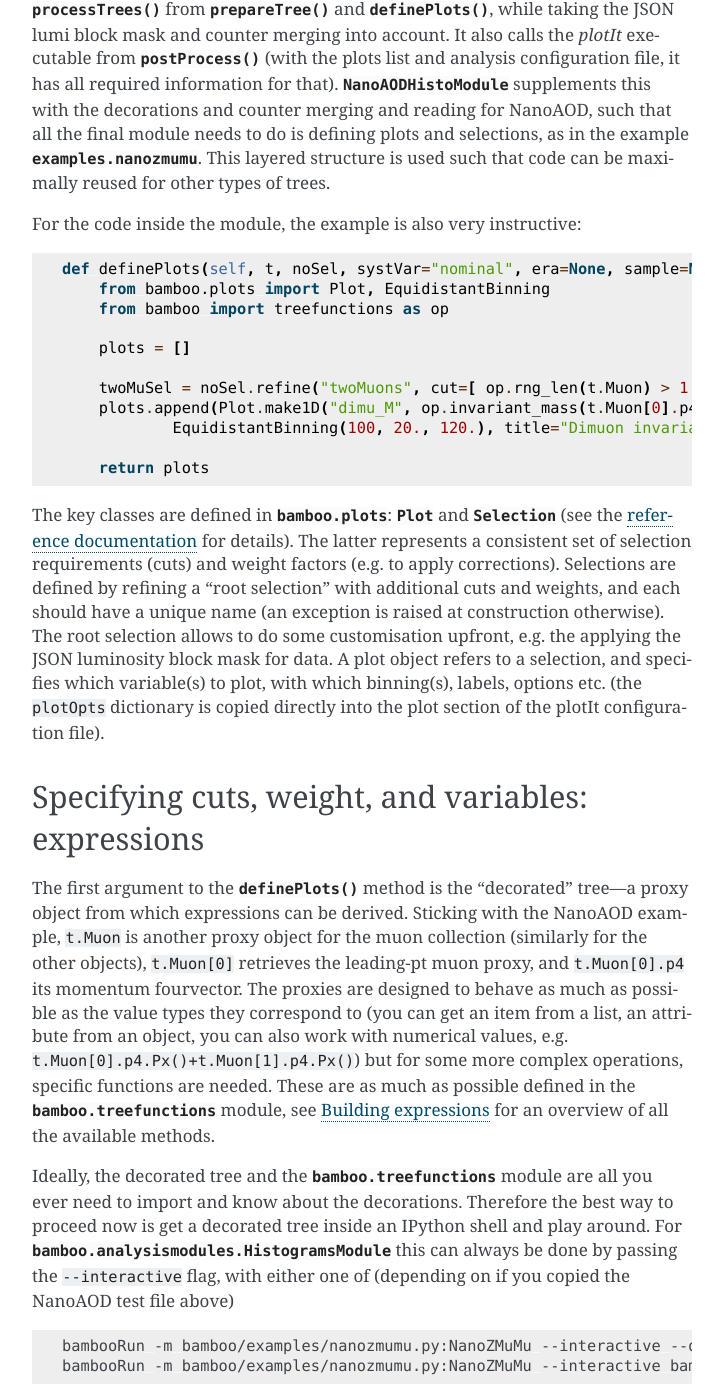
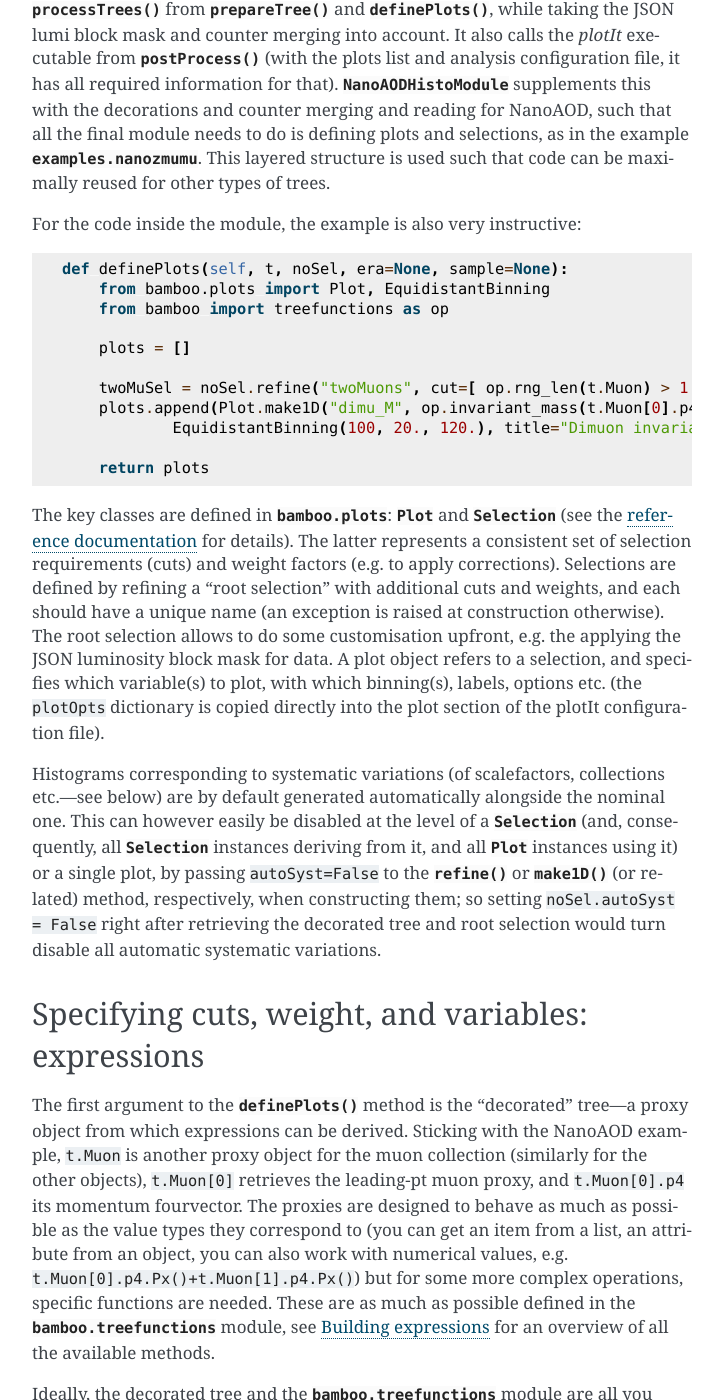
Before and after one commit to recotoolsbenchmarks/BambooAnalysis, a Sphinx documentation site: the page built from doc/userguide.rst, in a window 1280 px wide and 1400 px high, scrolled down 4403 px. Shown: the whole window, without its empty margins (388-1111 px from the left). Built offline with Sphinx 7.4.7, drawn with Linux system fonts in a browser that asks for light colours.

Commit message:
Update doc about disabling automatic systematics

```diff
--- a/doc/userguide.rst
+++ b/doc/userguide.rst
@@ -231,7 +231,7 @@ For the code inside the module, the example is also very instructive:
 
 .. code-block:: python
 
-       def definePlots(self, t, noSel, systVar="nominal", era=None, sample=None):
+       def definePlots(self, t, noSel, era=None, sample=None):
            from bamboo.plots import Plot, EquidistantBinning
            from bamboo import treefunctions as op
 
@@ -251,11 +251,23 @@ weight factors (e.g. to apply corrections). Selections are defined by refining
 a "root selection" with additional cuts and weights, and each should have a
 unique name (an exception is raised at construction otherwise).
 The root selection allows to do some customisation upfront, e.g. the applying
-the JSON luminosity block mask for data. A plot object refers to a selection,
-and specifies which variable(s) to plot, with which binning(s), labels, options
-etc. (the ``plotOpts`` dictionary is copied directly into the plot section of the
-plotIt configuration file).
+the JSON luminosity block mask for data.
+A plot object refers to a selection, and specifies which variable(s) to plot,
+with which binning(s), labels, options etc. (the ``plotOpts`` dictionary is
+copied directly into the plot section of the plotIt configuration file).
 
+Histograms corresponding to systematic variations (of scalefactors, collections
+etc. |---| see below) are by default generated automatically alongside the
+nominal one.
+This can however easily be disabled at the level of a
+:py:class:`~bamboo.plots.Selection` (and, consequently, all
+:py:class:`~bamboo.plots.Selection` instances deriving from it, and all
+:py:class:`~bamboo.plots.Plot` instances using it) or a single plot, by passing
+``autoSyst=False`` to the :py:func:`~bamboo.plots.Selection.refine` or
+:py:func:`~bamboo.plots.Plot.make1D` (or related) method, respectively,
+when constructing them; so setting ``noSel.autoSyst = False`` right after
+retrieving the decorated tree and root selection would turn disable all
+automatic systematic variations.
 
 .. _ugexpressions:
 
@@ -448,7 +460,7 @@ used to define the same plots for different selection stages, e.g.
        ]
        return plots
 
-   def definePlots(self, t, noSel, systVar="nominal", era=None, sample=None):
+   def definePlots(self, t, noSel, era=None, sample=None):
        from bamboo import treefunctions as op
 
        plots = []
```
Also changed, not shown: 1 other file.
